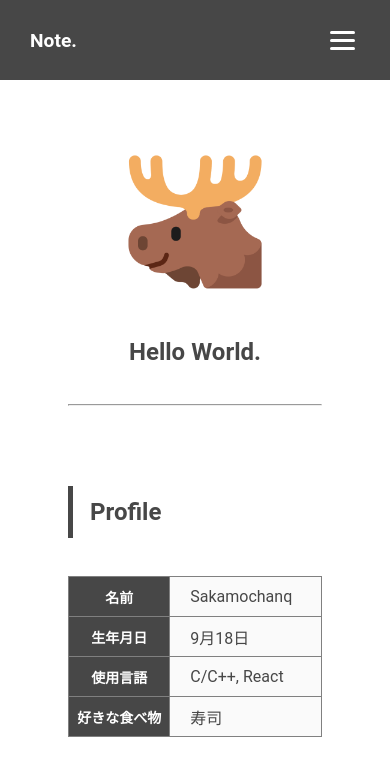
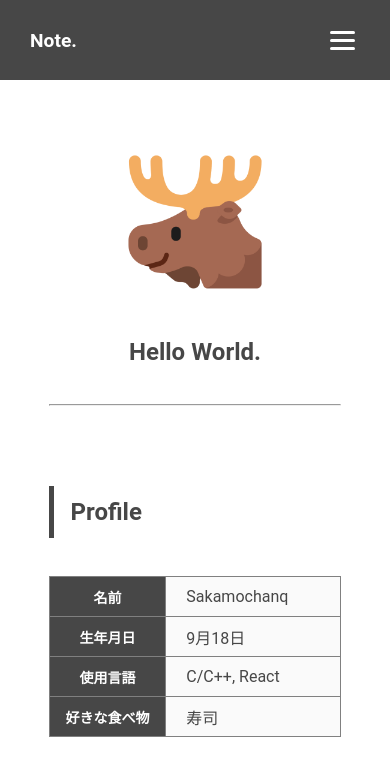
Before and after one commit to Sakamochanq/Sakamochanq.github.io, a React (Create React App) app: page / in a window 390 px wide. Shown: the top 776 px of the page. Built offline with nearby package versions, Linux system fonts and the light colour scheme.

Commit message:
refactor: レスポンシブに対応させた

```diff
--- a/src/components/Home/Home.css
+++ b/src/components/Home/Home.css
@@ -9,3 +9,13 @@
     user-select: none;
     width: 150px;
 }
+
+.hr {
+    width: 65%;
+}
+
+@media (max-width: 950px) {
+    .hr {
+        width: 75%
+    }
+}
--- a/src/components/Home/Home.js
+++ b/src/components/Home/Home.js
@@ -8,7 +8,7 @@ export const Home = () => {
         <br /><br />
         <h2>Hello World.</h2>
         <br /><br />
-        <hr style={{width: "65%"}}/>
+        <hr className='hr'/>
     </div>
   )
 }
--- a/src/components/Profile/Profile.css
+++ b/src/components/Profile/Profile.css
@@ -32,6 +32,9 @@ td {
 }
 
 @media (max-width: 950px) {
+    .profile-container {
+        margin: 80px 12.5% 0px 12.5%;
+    }
     table {
         width: 100%;
     }
```
